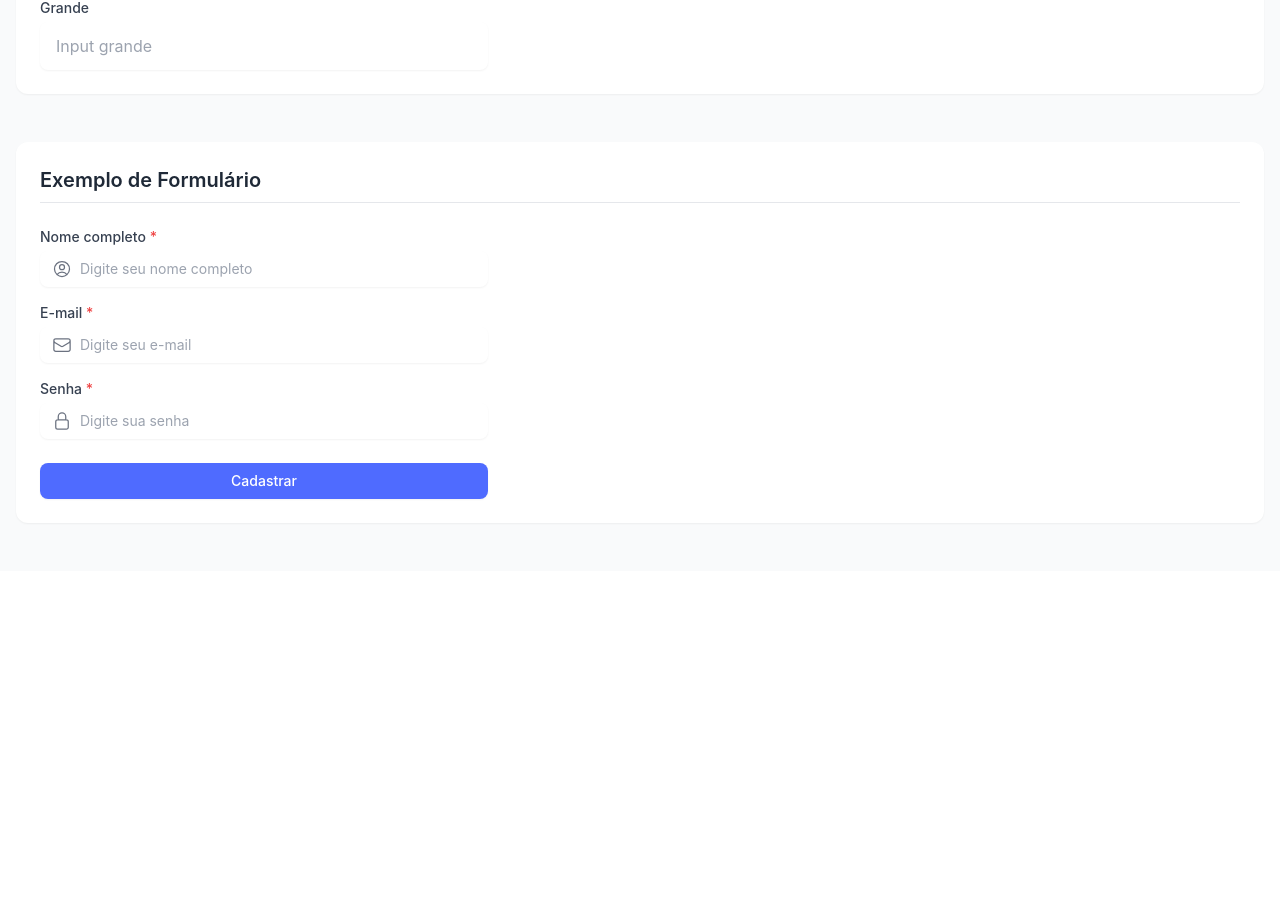
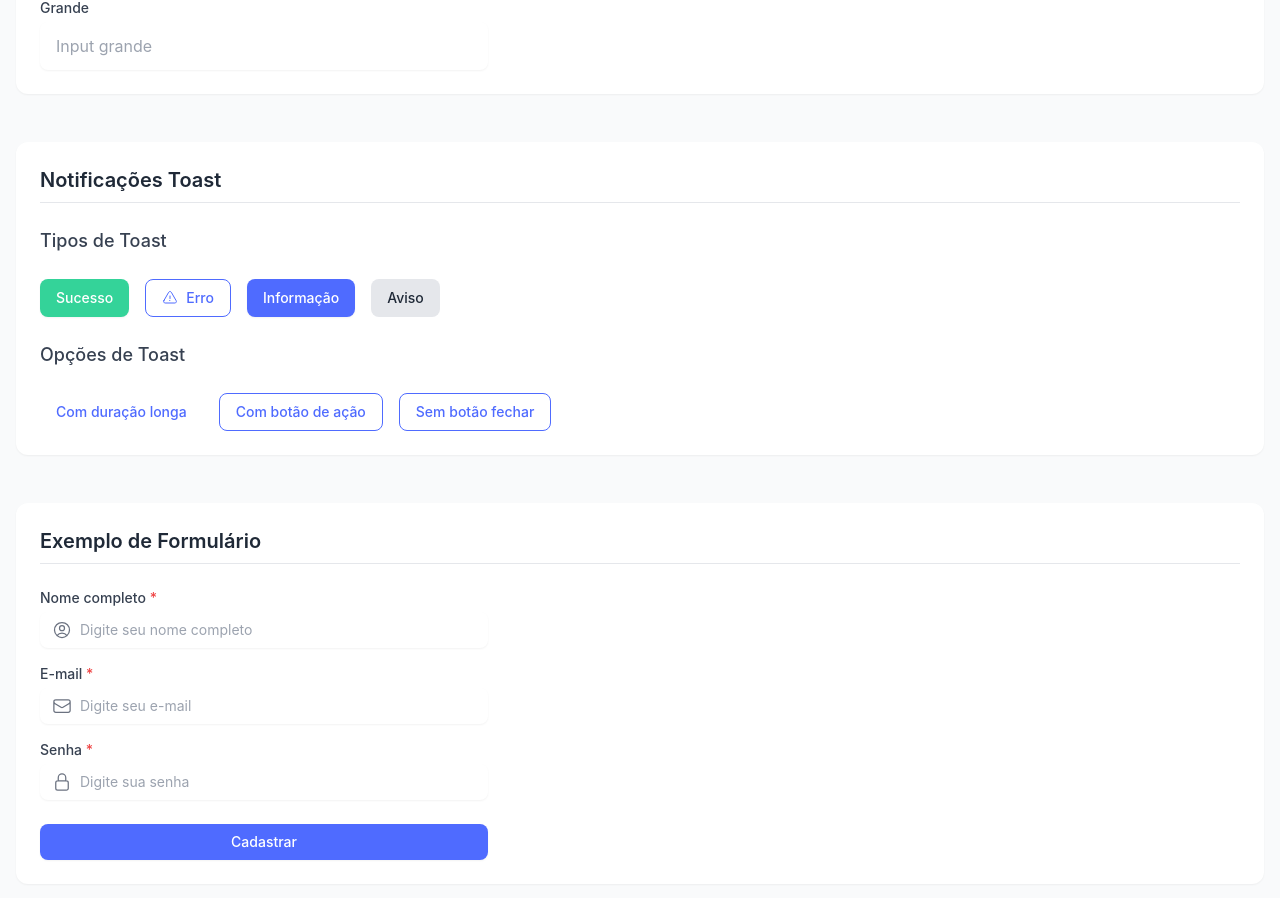
Before and after one commit to katarinacaetano09/agendamento_Israel, a Nuxt app: page /teste in a window 1280 px wide. Shown: the part 1814-2712 px from the top of the page. Before the commit the page ends 2385 px from the top, so only its background shows below. Built offline with nearby package versions, Linux system fonts and the light colour scheme.

Commit message:
Adiciona demonstrações de toast na página de teste

```diff
--- a/app/pages/teste.vue
+++ b/app/pages/teste.vue
@@ -140,6 +140,62 @@
         </div>
       </section>
 
+      <!-- Seção de Toasts -->
+      <section class="mb-12 bg-white dark:bg-neutral-800 rounded-lg shadow-sm p-6">
+        <h2 class="text-xl font-semibold mb-6 text-neutral-800 dark:text-white border-b pb-2">
+          Notificações Toast
+        </h2>
+
+        <div class="space-y-6">
+          <h3 class="text-lg font-medium text-neutral-700 dark:text-neutral-200 mb-2">Tipos de Toast</h3>
+          <div class="flex flex-wrap gap-4">
+            <BaseButton
+              label="Sucesso"
+              variant="secondary"
+              @click="showSuccessToast"
+            />
+            <BaseButton
+              label="Erro"
+              variant="outline"
+              @click="showErrorToast"
+            >
+              <template #icon-left>
+                <ExclamationTriangleIcon class="w-4 h-4 mr-2" />
+              </template>
+            </BaseButton>
+            <BaseButton
+              label="Informação"
+              variant="primary"
+              @click="showInfoToast"
+            />
+            <BaseButton
+              label="Aviso"
+              variant="neutral"
+              @click="showWarningToast"
+            />
+          </div>
+
+          <h3 class="text-lg font-medium text-neutral-700 dark:text-neutral-200 mb-2 mt-6">Opções de Toast</h3>
+          <div class="flex flex-wrap gap-4">
+            <BaseButton
+              label="Com duração longa"
+              variant="ghost"
+              @click="showLongToast"
+            />
+            <BaseButton
+              label="Com botão de ação"
+              variant="outline"
+              @click="showToastWithAction"
+            />
+            <BaseButton
+              label="Sem botão fechar"
+              variant="outline"
+              @click="showToastNoClose"
+            />
+          </div>
+        </div>
+      </section>
+
       <!-- Combinação de Componentes -->
       <section class="bg-white dark:bg-neutral-800 rounded-lg shadow-sm p-6">
         <h2 class="text-xl font-semibold mb-6 text-neutral-800 dark:text-white border-b pb-2">
@@ -204,8 +260,59 @@ import {
   UserIcon,
   LockClosedIcon,
   UserCircleIcon,
-  MagnifyingGlassIcon
+  MagnifyingGlassIcon,
+  ExclamationTriangleIcon
 } from '@heroicons/vue/24/outline';
+
+// Importando o sistema de toast
+import { useToast } from 'vue-toastification';
+const toast = useToast();
+
+// Métodos para demonstração dos toasts
+const showSuccessToast = () => {
+  toast.success("Operação realizada com sucesso!", {
+    timeout: 3000
+  });
+};
+
+const showErrorToast = () => {
+  toast.error("Ocorreu um erro ao processar a solicitação!", {
+    timeout: 4000
+  });
+};
+
+const showInfoToast = () => {
+  toast.info("Esta é uma informação importante.", {
+    timeout: 3000
+  });
+};
+
+const showWarningToast = () => {
+  toast.warning("Atenção! Esta ação não pode ser desfeita.", {
+    timeout: 4000
+  });
+};
+
+const showLongToast = () => {
+  toast.info("Este toast permanecerá visível por um período mais longo (8 segundos).", {
+    timeout: 8000
+  });
+};
+
+const showToastWithAction = () => {
+  toast.info(
+    "Clique para realizar uma ação",
+    {
+      onClick: () => alert("Você clicou no toast!")
+    }
+  );
+};
+
+const showToastNoClose = () => {
+  toast.warning("Este toast não possui botão de fechar", {
+    closeButton: false
+  });
+};
 
 // Configuração da página
 useHead({
```
